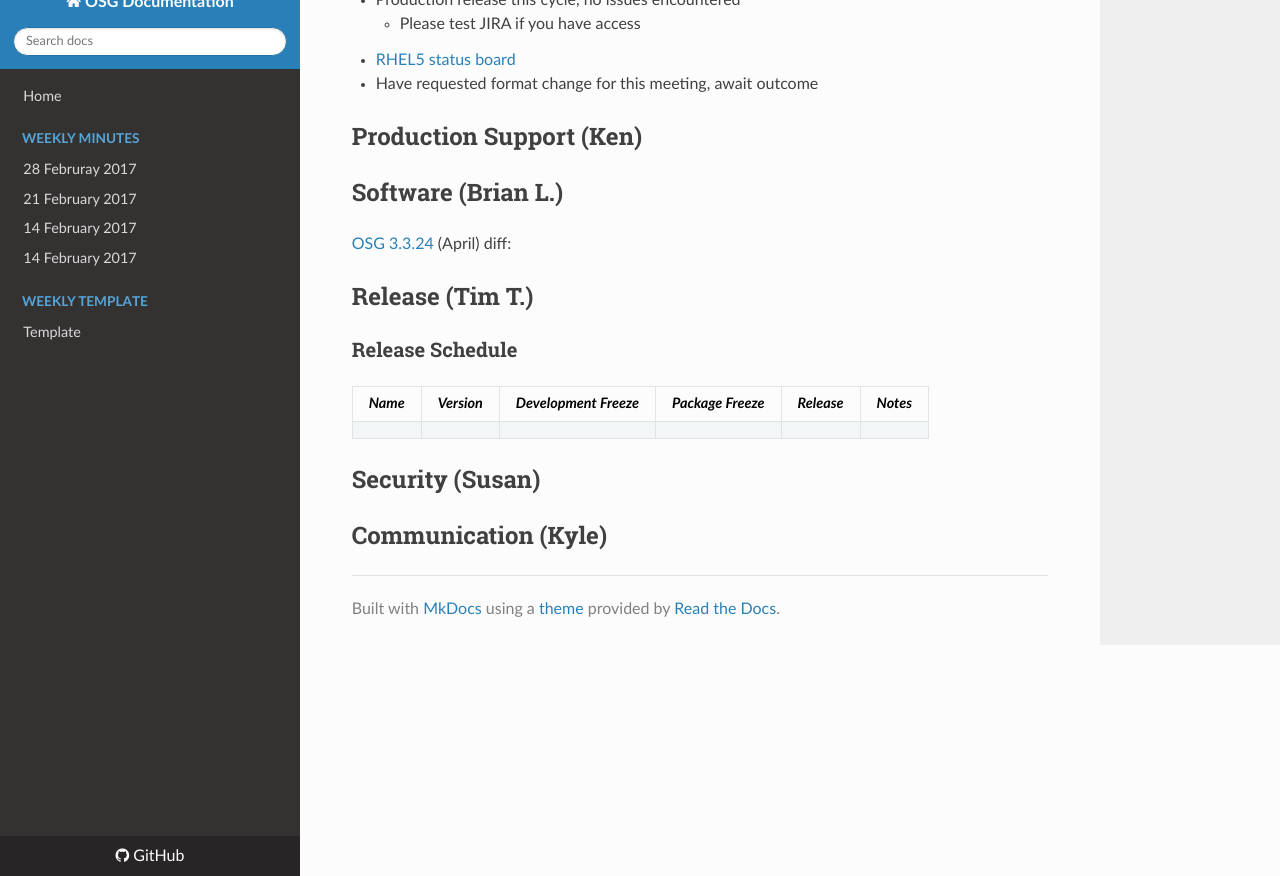
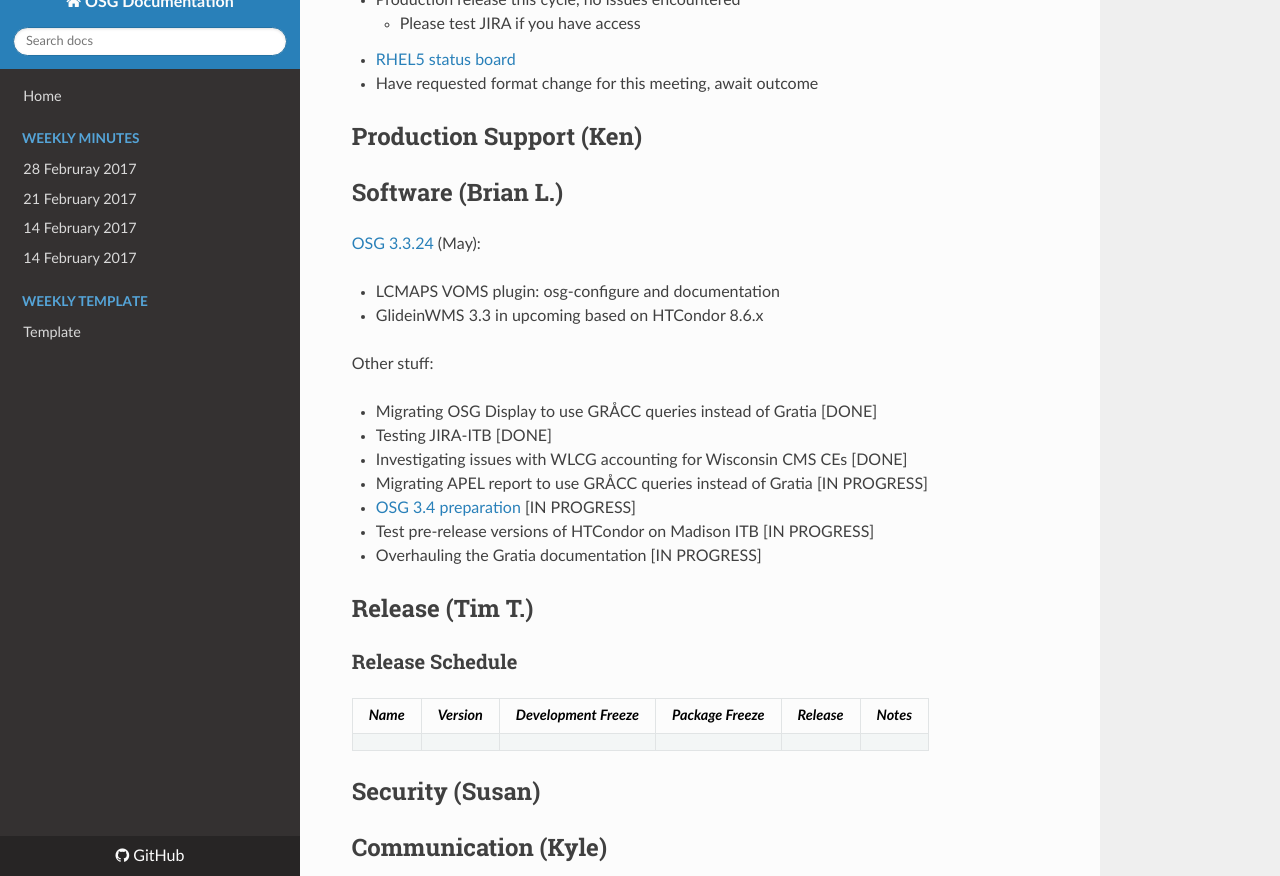
Before and after one commit to zsshah/production, an MkDocs documentation site: the page built from docs/WeeklyMinutes/11April2017.md, in a window 1280 px wide and 900 px high, scrolled down 1931 px, cut to the strip 24-900 px from the top of the window. Built offline with MkDocs 1.6.1, drawn with Linux system fonts in a browser that asks for light colours; nearby versions of some CDN libraries; old or Windows-style settings are respelled for this version of MkDocs.

Commit message:
Software update

```diff
--- a/docs/WeeklyMinutes/11April2017.md
+++ b/docs/WeeklyMinutes/11April2017.md
@@ -37,7 +37,20 @@
 
 ## Software (Brian L.)
 
-[OSG 3.3.24](https://jira.opensciencegrid.org/issues/?filter=16358) (April) diff:
+[OSG 3.3.24](https://jira.opensciencegrid.org/issues/?filter=16358) (May):
+
+-   LCMAPS VOMS plugin: osg-configure and documentation
+-   GlideinWMS 3.3 in upcoming based on HTCondor 8.6.x
+
+Other stuff:
+
+-   Migrating OSG Display to use GR&Aring;CC queries instead of Gratia [DONE]
+-   Testing JIRA-ITB [DONE]
+-   Investigating issues with WLCG accounting for Wisconsin CMS CEs [DONE]
+-   Migrating APEL report to use GR&Aring;CC queries instead of Gratia [IN PROGRESS]
+-   [OSG 3.4 preparation](https://jira.opensciencegrid.org/browse/SOFTWARE-2329) [IN PROGRESS]
+-   Test pre-release versions of HTCondor on Madison ITB [IN PROGRESS]
+-   Overhauling the Gratia documentation [IN PROGRESS]
 
 ## Release (Tim T.)
 ### Release Schedule
```
